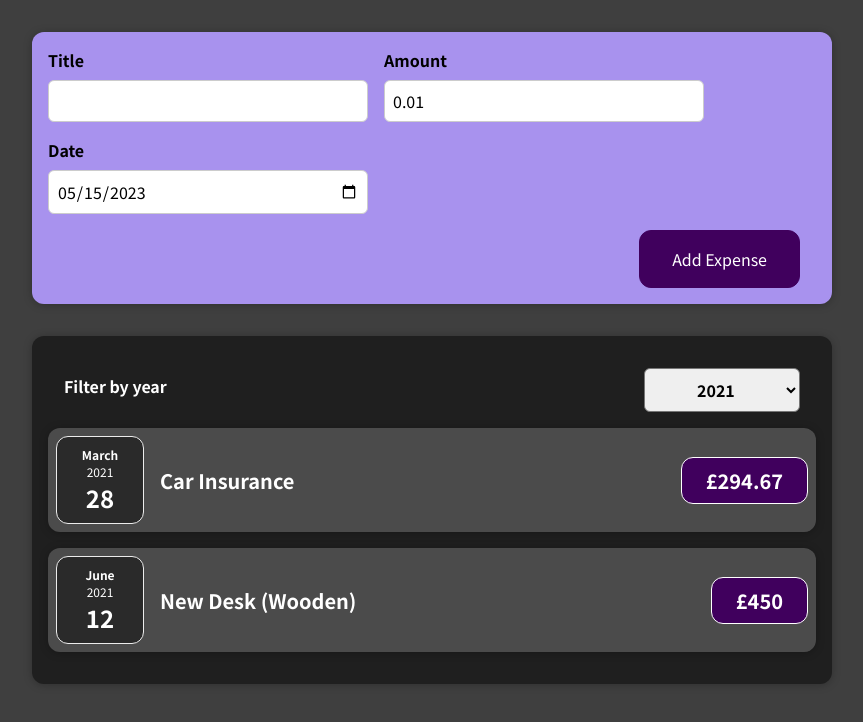
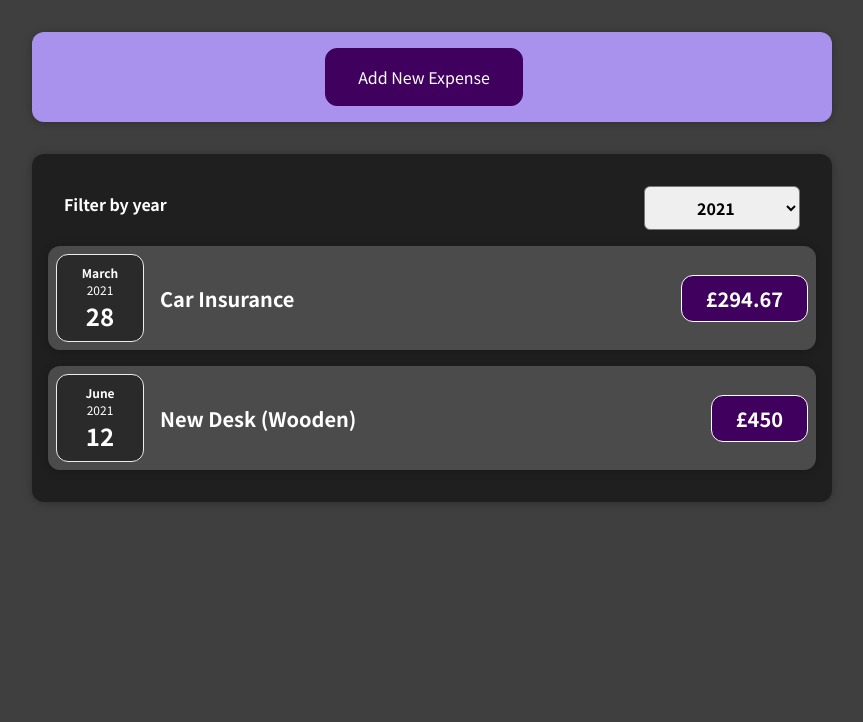
Before and after one commit to Szpytma/expense-tracker, a React (Create React App) app: page / in a window 1280 px wide. Shown: the top 722 px of the page, without its empty margins (208-1071 px from the left). Built offline with nearby package versions, Linux system fonts and the light colour scheme.

Commit message:
form on click hidden/unhidden

```diff
--- a/src/App.js
+++ b/src/App.js
@@ -1,5 +1,5 @@
 import { useState } from "react";
-import ExpensesList from "./components/Expenses/ExpensesList";
+import Expenses from "./components/Expenses/Expenses";
 import NewExpense from "./components/NewExpense/NewExpense";
 const DUMMY_EXPENSES = [
   {
@@ -44,7 +44,7 @@
   return (
     <div>
       <NewExpense onAddExpense={addExpenseHandler} />
-      <ExpensesList items={expenses} setItems={setExpenses} />
+      <Expenses items={expenses} setItems={setExpenses} />
     </div>
   );
 };
--- a/src/components/Expenses/ExpenseItem.jsx
+++ b/src/components/Expenses/ExpenseItem.jsx
@@ -4,6 +4,7 @@
 
 const ExpenseItem = ({ date, title, amount }) => {
   return (
+    <li>
       <Card className="expense-item">
         <ExpenseDate date={date} />
         <div className="expense-item__description">
@@ -11,6 +12,7 @@
           <div className="expense-item__price">£{amount}</div>
         </div>
       </Card>
+    </li>
   );
 };
 
--- /dev/null
+++ b/src/components/Expenses/Expenses.css
@@ -0,0 +1,7 @@
+.expenses {
+  padding: 1rem;
+  background-color: rgb(31, 31, 31);
+  margin: 2rem auto;
+  width: 50rem;
+  max-width: 95%;
+}
--- /dev/null
+++ b/src/components/Expenses/Expenses.jsx
@@ -0,0 +1,27 @@
+import "./Expenses.css";
+import "./ExpensesFilter.css";
+import Card from "../UI/Card";
+import ExpensesFilter from "./ExpensesFilter";
+import { useState } from "react";
+import ExpensesList from "./ExpensesList";
+
+const Expenses = ({ items }) => {
+  const [filteredYear, setFilteredYear] = useState("2021");
+  const filteredExpenses = items.filter((expense) => {
+    return expense.date.getFullYear().toString() === filteredYear;
+  });
+
+  return (
+    <div>
+      <Card className="expenses">
+        <ExpensesFilter
+          selectedYear={filteredYear}
+          setSelectedYear={setFilteredYear}
+        />
+        <ExpensesList items={filteredExpenses} />
+      </Card>
+    </div>
+  );
+};
+
+export default Expenses;
--- a/src/components/Expenses/ExpensesList.css
+++ b/src/components/Expenses/ExpensesList.css
@@ -1,7 +1,9 @@
-.expenses {
-  padding: 1rem;
-  background-color: rgb(31, 31, 31);
-  margin: 2rem auto;
-  width: 50rem;
-  max-width: 95%;
+.expenses-list {
+  list-style: none;
+  padding: 0;
 }
+
+.expenses-list__fallback {
+  color: white;
+  text-align: center;
+}
--- a/src/components/Expenses/ExpensesList.jsx
+++ b/src/components/Expenses/ExpensesList.jsx
@@ -1,41 +1,22 @@
 import "./ExpensesList.css";
-import "./ExpensesFilter.css";
 import ExpenseItem from "./ExpenseItem";
-import Card from "../UI/Card";
-import ExpensesFilter from "./ExpensesFilter";
-import { useState } from "react";
+const ExpensesList = ({ items }) => {
+  if (items.length === 0) {
+    return <h2 className="expenses-list__fallback">Found no expenses.</h2>;
+  }
 
-const ExpenseList = ({ items }) => {
-  const [filteredYear, setFilteredYear] = useState("2021");
-  const filteredExpenses = items.filter((expense) => {
-    return expense.date.getFullYear().toString() === filteredYear;
-  });
-
-  let expensesContent = <p>No expenses found.</p>;
-  if (filteredExpenses.length > 0) {
-    expensesContent = filteredExpenses.map((expense) => {
-      return (
+  return (
+    <ul className="expenses-list">
+      {items.map((expense) => (
         <ExpenseItem
           key={expense.id}
           title={expense.title}
           amount={expense.amount}
           date={expense.date}
         />
-      );
-    });
-  }
-
-  return (
-    <div>
-      <Card className="expenses">
-        <ExpensesFilter
-          selectedYear={filteredYear}
-          setSelectedYear={setFilteredYear}
-        />
-        {expensesContent}
-      </Card>
-    </div>
+      ))}{" "}
+    </ul>
   );
 };
 
-export default ExpenseList;
+export default ExpensesList;
--- a/src/components/NewExpense/ExpenseForm.jsx
+++ b/src/components/NewExpense/ExpenseForm.jsx
@@ -1,11 +1,10 @@
 import { useState } from "react";
 import "./ExpenseForm.css";
-const ExpenseForm = ({ onSaveExpenseData }) => {
+const ExpenseForm = ({ onSaveExpenseData, onCancel }) => {
   const todayDate = new Date().toISOString().split("T")[0];
   const [enteredTitle, setEnteredTitle] = useState("");
   const [enteredAmount, setEnteredAmount] = useState(0.01);
   const [enteredDate, setEnteredDate] = useState(todayDate);
-
   const titleChangeHandler = ({ target }) => {
     setEnteredTitle(target.value);
   };
@@ -66,6 +65,9 @@
         </div>
       </div>
       <div className="new-expense__actions">
+        <button type="button" onClick={onCancel}>
+          Cancel
+        </button>
         <button type="submit">Add Expense</button>
       </div>
     </form>
--- a/src/components/NewExpense/NewExpense.jsx
+++ b/src/components/NewExpense/NewExpense.jsx
@@ -1,13 +1,34 @@
+import { useState } from "react";
 import ExpenseForm from "./ExpenseForm";
 import "./NewExpense.css";
 const NewExpense = ({ onAddExpense }) => {
+  const [isEditing, setIsEditing] = useState(false);
+  const startEditingHandler = () => {
+    setIsEditing(true);
+  };
+  const stopEditingHandler = () => {
+    setIsEditing(false);
+  };
+
   const saveExpenseDataHandler = (enteredExpanseData) => {
     const expenseData = { ...enteredExpanseData, id: Math.random().toString() };
     onAddExpense(expenseData);
+    setIsEditing(false);
   };
+
   return (
     <div className="new-expense">
-      <ExpenseForm onSaveExpenseData={saveExpenseDataHandler} />
+      {!isEditing && (
+        <button type="button" onClick={startEditingHandler}>
+          Add New Expense
+        </button>
+      )}
+      {isEditing && (
+        <ExpenseForm
+          onSaveExpenseData={saveExpenseDataHandler}
+          onCancel={stopEditingHandler}
+        />
+      )}
     </div>
   );
 };
```
Lines whose indentation alone changed are shown as unchanged.
